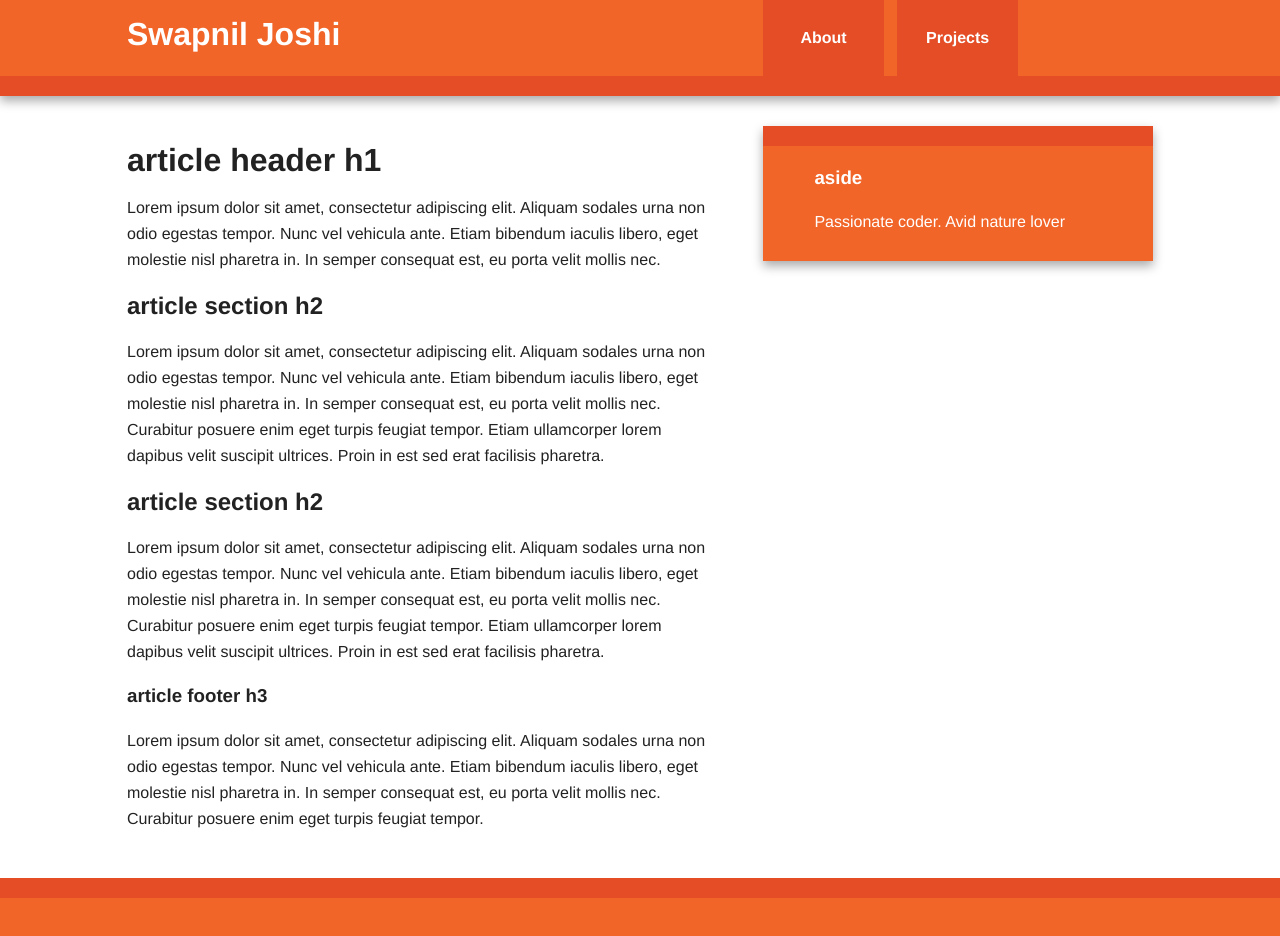
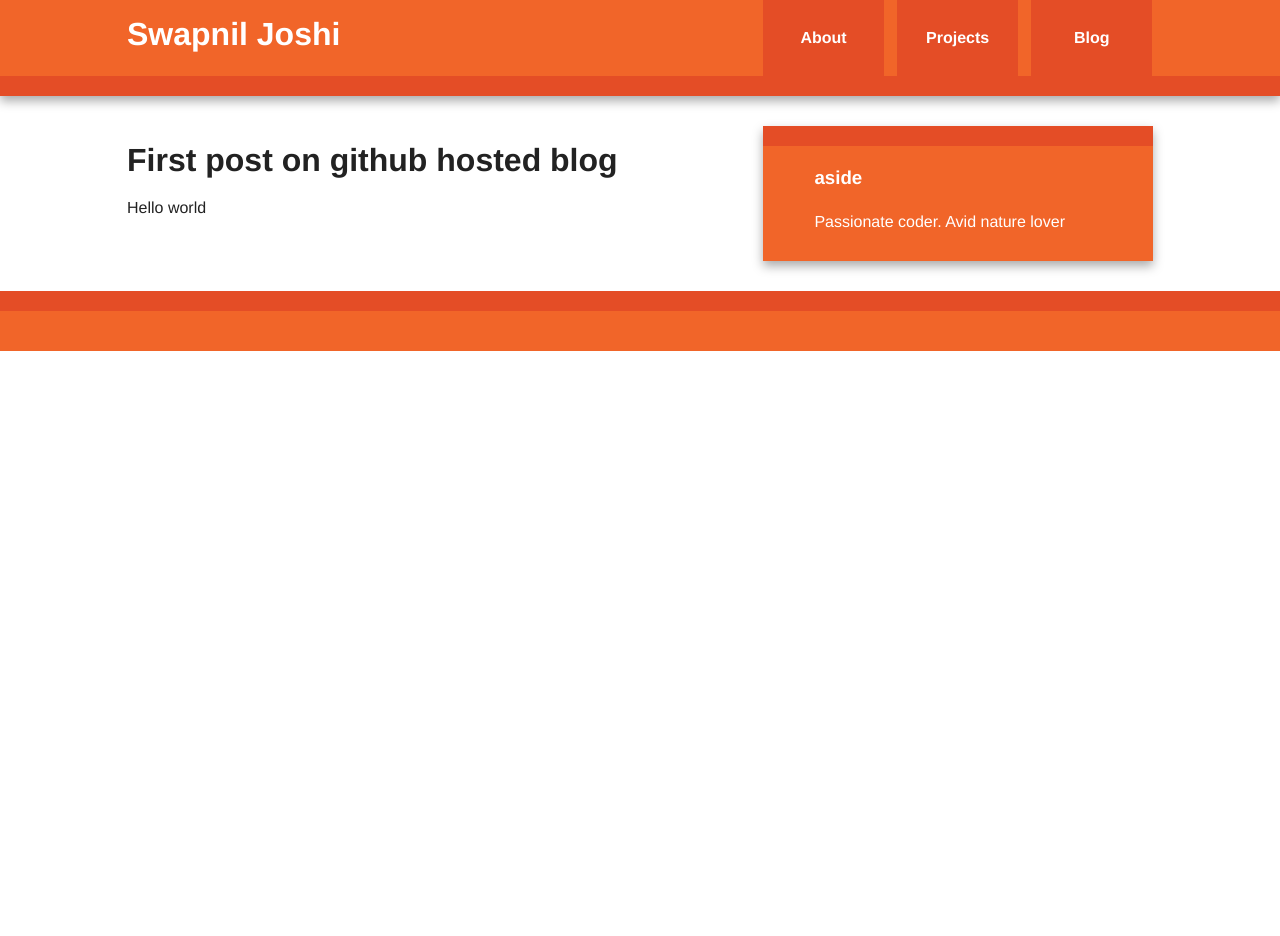
Before and after one commit to swapnilmj/swapnilmj.github.io, a plain HTML site: page index.html in a window 1280 px wide. After the commit the page ends 800 px from the top, so only its background shows below. Drawn offline with nearby package versions, Linux system fonts and the light colour scheme.

Commit message:
replaced lorem-ipsum with content

```diff
--- a/index.html
+++ b/index.html
@@ -28,6 +28,7 @@
                     <ul>
                         <li><a href="#">About</a></li>
                         <li><a href="#">Projects</a></li>
+                        <li><a href="#">Blog</a></li>
                     </ul>
                 </nav>
             </header>
@@ -38,21 +39,17 @@
 
                 <article>
                     <header>
-                        <h1>article header h1</h1>
-                        <p>Lorem ipsum dolor sit amet, consectetur adipiscing elit. Aliquam sodales urna non odio egestas tempor. Nunc vel vehicula ante. Etiam bibendum iaculis libero, eget molestie nisl pharetra in. In semper consequat est, eu porta velit mollis nec.</p>
+                        <h1>First post on github hosted blog</h1>
+                        <p>Hello world</p>
                     </header>
-                    <section>
-                        <h2>article section h2</h2>
-                        <p>Lorem ipsum dolor sit amet, consectetur adipiscing elit. Aliquam sodales urna non odio egestas tempor. Nunc vel vehicula ante. Etiam bibendum iaculis libero, eget molestie nisl pharetra in. In semper consequat est, eu porta velit mollis nec. Curabitur posuere enim eget turpis feugiat tempor. Etiam ullamcorper lorem dapibus velit suscipit ultrices. Proin in est sed erat facilisis pharetra.</p>
-                    </section>
-                    <section>
-                        <h2>article section h2</h2>
-                        <p>Lorem ipsum dolor sit amet, consectetur adipiscing elit. Aliquam sodales urna non odio egestas tempor. Nunc vel vehicula ante. Etiam bibendum iaculis libero, eget molestie nisl pharetra in. In semper consequat est, eu porta velit mollis nec. Curabitur posuere enim eget turpis feugiat tempor. Etiam ullamcorper lorem dapibus velit suscipit ultrices. Proin in est sed erat facilisis pharetra.</p>
-                    </section>
-                    <footer>
-                        <h3>article footer h3</h3>
-                        <p>Lorem ipsum dolor sit amet, consectetur adipiscing elit. Aliquam sodales urna non odio egestas tempor. Nunc vel vehicula ante. Etiam bibendum iaculis libero, eget molestie nisl pharetra in. In semper consequat est, eu porta velit mollis nec. Curabitur posuere enim eget turpis feugiat tempor.</p>
-                    </footer>
+                    <!--<section>-->
+                        <!--<h2>article section h2</h2>-->
+                        <!--<p>Lorem ipsum dolor sit amet, consectetur adipiscing elit. Aliquam sodales urna non odio egestas tempor. Nunc vel vehicula ante. Etiam bibendum iaculis libero, eget molestie nisl pharetra in. In semper consequat est, eu porta velit mollis nec. Curabitur posuere enim eget turpis feugiat tempor. Etiam ullamcorper lorem dapibus velit suscipit ultrices. Proin in est sed erat facilisis pharetra.</p>-->
+                    <!--</section>-->
+                    <!--<footer>-->
+                        <!--<h3>article footer h3</h3>-->
+                        <!--<p>Lorem ipsum dolor sit amet, consectetur adipiscing elit. Aliquam sodales urna non odio egestas tempor. Nunc vel vehicula ante. Etiam bibendum iaculis libero, eget molestie nisl pharetra in. In semper consequat est, eu porta velit mollis nec. Curabitur posuere enim eget turpis feugiat tempor.</p>-->
+                    <!--</footer>-->
                 </article>
 
                 <aside>
```
